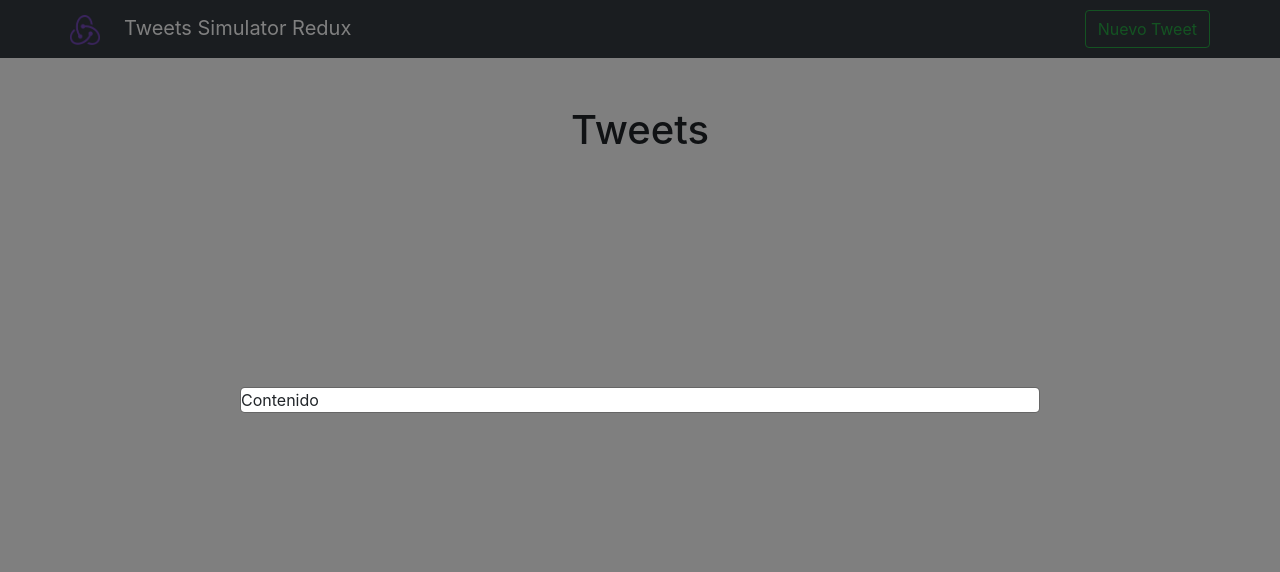
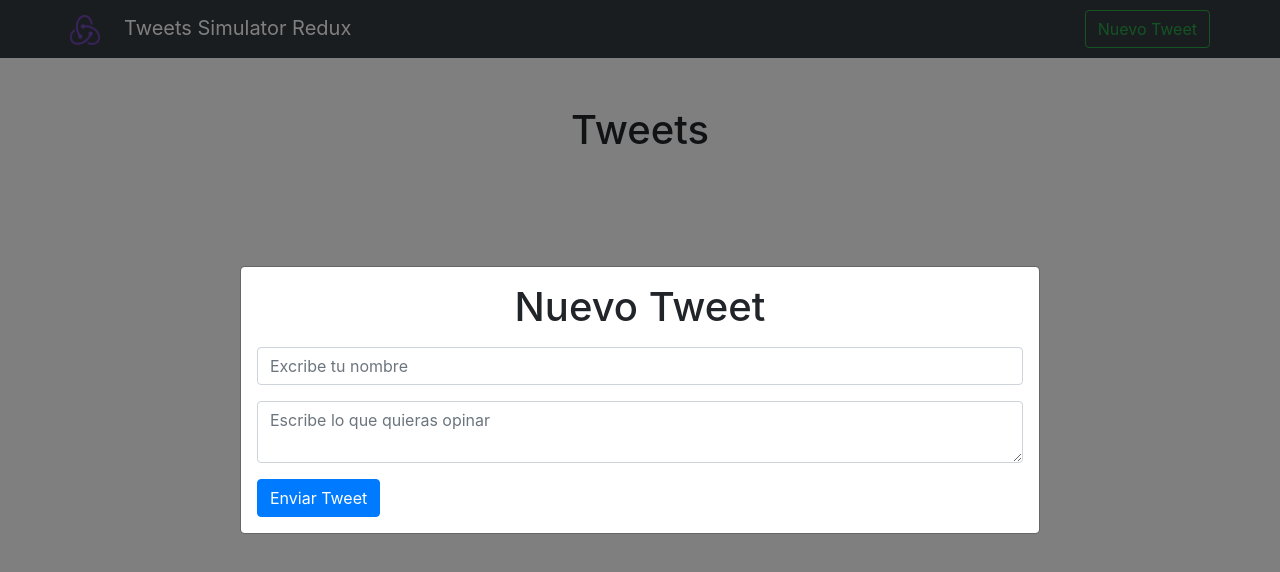
Before and after one commit to leonoxo55/tweet-simulator-redux, a React (Create React App) app: page / in a window 1280 px wide. Both pictures are taken after a click on the button "Nuevo Tweet". Shown: the top 572 px of the page. Built offline with nearby package versions, Linux system fonts and the light colour scheme.

Commit message:
add Tweet form

```diff
--- a/src/App.js
+++ b/src/App.js
@@ -2,6 +2,7 @@ import React from 'react';
 import { Container } from 'react-bootstrap';
 import Menu from './components/Menu';
 import Modal from './components/Modal';
+import FormAddTweet from './components/FormAddTweet';
 
 //Redux
 import store from './store';
@@ -16,7 +17,7 @@ export default function App() {
         <h1 className='text-center'>Tweets</h1>
       </Container>
       <Modal>
-        Contenido
+        <FormAddTweet />
       </Modal>
     </Provider>
 
--- /dev/null
+++ b/src/components/FormAddTweet.js
@@ -0,0 +1,45 @@
+import React, { useState } from 'react';
+import { Button, Form } from 'react-bootstrap';
+
+export default function FormAddTweet(){
+
+    const [formValue, setFormValue] = useState({
+        name: '',
+        tweet: ''
+    })
+
+    const onChange = e => {
+        setFormValue({
+            ...formValue,
+            [e.target.name] : e.target.value,
+        })
+    }
+
+    const onSubmit = e => {
+        e.preventDefault();
+
+        const {name, tweet} = formValue;
+
+        if(!name || !tweet) console.log('Todos los campos son obligatorios');
+        else{
+            console.log('Tweet enviado correctamente');
+        }
+
+
+    }
+
+    return (
+        <Form className='m-3' onChange={onChange} onSubmit={onSubmit} >
+            <Form.Group className='text-center' >
+                <h1>Nuevo Tweet</h1>
+            </Form.Group>
+            <Form.Group >
+                <Form.Control type='text' name='name' placeholder='Excribe tu nombre' />
+            </Form.Group>
+            <Form.Group >
+                <Form.Control as='textarea' name='tweet' row='3' placeholder='Escribe lo que quieras opinar' />
+            </Form.Group>
+            <Button variant='primary' type='submit'>Enviar Tweet</Button>
+        </Form>
+    )
+}
--- a/src/components/Modal/Modal.js
+++ b/src/components/Modal/Modal.js
@@ -14,7 +14,6 @@ export default function Modal(props){
 
     // useSelector to acces a value in the store
     const isOpenModal = useSelector(state => state.modals.stateModalAddTweet);
-    console.log(isOpenModal);
 
 
     return (
```
